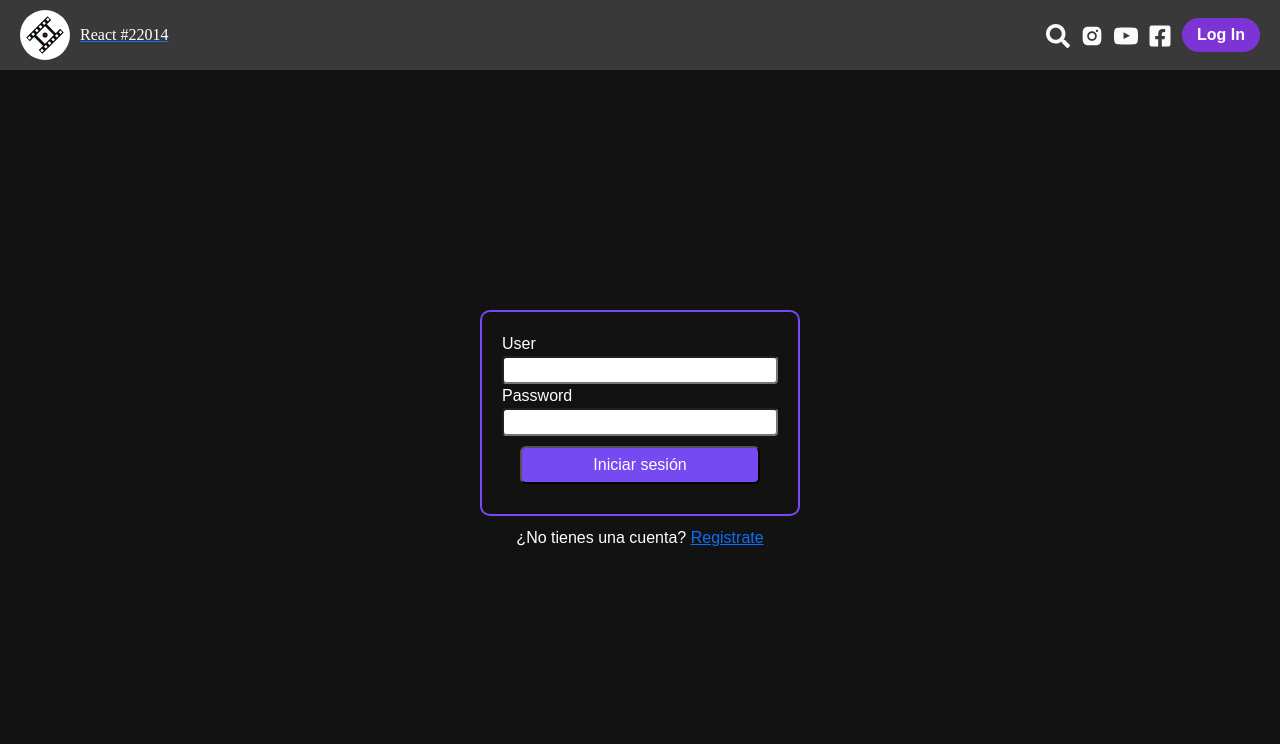
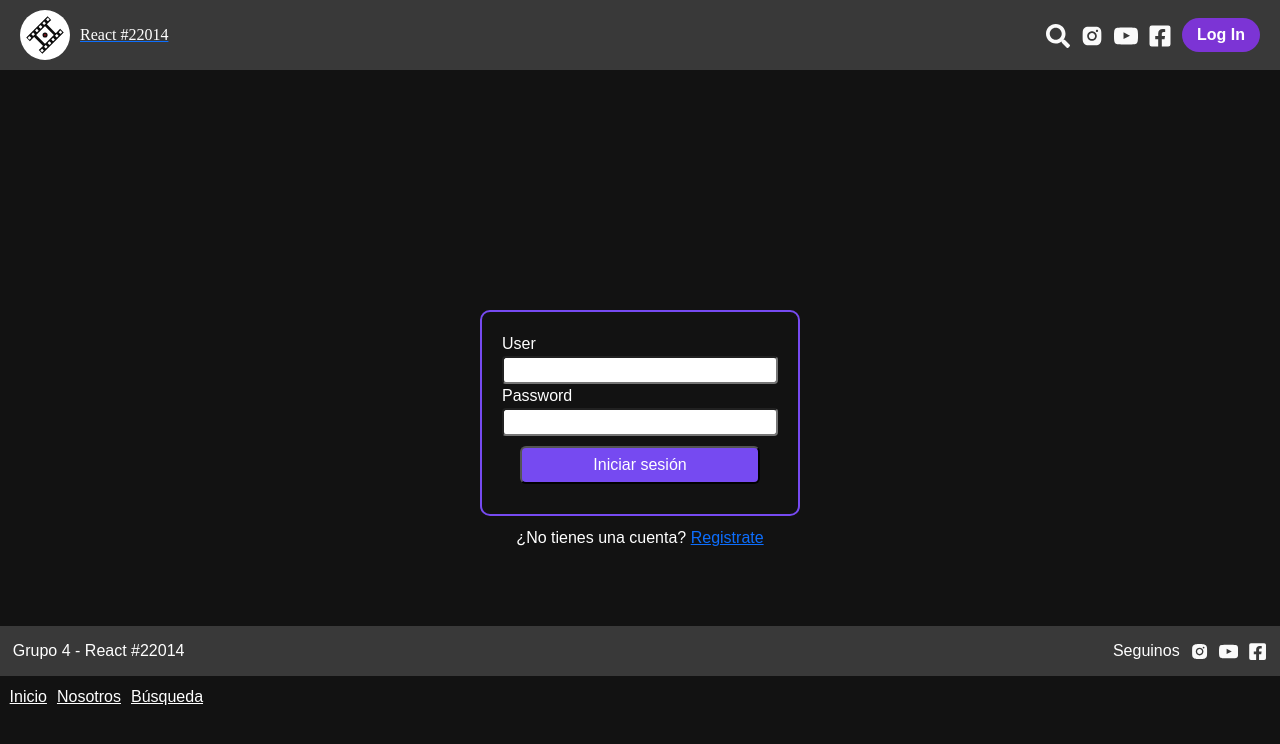
Before and after one commit to shangayar/Productora, a React (Vite) app: page /IniciarSesion in a window 1280 px wide. Shown: the top 744 px of the page. Built offline with nearby package versions, Linux system fonts and the light colour scheme; a web font is replaced by a local one.

Commit message:
Probando routing

```diff
--- a/src/components/Homepage.jsx
+++ b/src/components/Homepage.jsx
@@ -1,5 +1,4 @@
 import React, { useEffect, useState } from 'react'
-import Footer from './Footer'
 
 import '../styles/homepage.css';
 import { Card, Container, Col, Row} from 'react-bootstrap'
@@ -174,26 +173,25 @@ function Homepage(){
 
                             <Col className="centerHorizontal">
                                 <div className="confian">
-                                    <img src="assets/img/warner.svg"></img>
+                                    <img src="./src/img/warner.svg"></img>
                                 </div>
                             </Col>
 
                             <Col className="centerHorizontal">
                                 <div className="confian">
-                                    <img src="assets/img/sony.svg"></img>
+                                    <img src="./src/img/sony.svg"></img>
                                 </div>
                             </Col>
 
                             <Col className="centerHorizontal">
                                 <div className="confian">
-                                    <img src="assets/media/paramount.svg"></img>
+                                    <img src="./src/img/paramount.svg"></img>
                                 </div>
                             </Col>
                         </Row>
                     </div>
                 </article>
             </section>
-            <Footer></Footer>
         </div>
     )
 }
--- a/src/components/Navbar.jsx
+++ b/src/components/Navbar.jsx
@@ -1,6 +1,7 @@
 import React from 'react';
 import Homepage from '../components/Homepage'
 import Login from '../components/Login'
+
 import SearchPage from '../components/SearchPage'
 import Formulario from './FormularioRegistro'
 import Nosotros from './Nosotros'
@@ -21,6 +22,33 @@ function openMenu(){
     navBar__hamburger.classList.toggle("active");
     navBar__menu.classList.toggle("active");
 };
+
+function Footer(){
+    return(
+        <div>
+            <footer>
+                <section>
+                    <div>
+                        <p>Grupo 4 - React #22014</p>
+                    </div>
+                    <ul>
+                        <li>Seguinos</li>
+                        <li><a href="https://www.instagram.com/" target='_blank'><AiFillInstagram style={ {fill: "#fafafa", fontSize:"1.2rem"} } /></a></li>
+                        <li><a href="https://www.youtube.com/" target='_blank'><ImYoutube style={ {fill: "#fafafa", fontSize:"1.2rem"} } /></a></li>
+                        <li><a href="https://www.facebook.com/" target='_blank'><FaFacebookSquare style={ {fill: "#fafafa", fontSize:"1.2rem"} } /></a></li>
+                    </ul>
+                </section>
+                <section>
+                    <ul>
+                        <li><Link to="/">Inicio</Link></li>
+                        <li><Link to="/Nosotros">Nosotros</Link></li>
+                        <li><Link to="/Buscar">Búsqueda</Link></li>
+                    </ul>
+                </section>
+            </footer>
+        </div>
+    )
+}
 
 function Navbar(){
     //Hamburger menu for small devices
@@ -62,6 +90,7 @@ function Navbar(){
                     <Route path="/IniciarSesion" element={<Login />}>
                     </Route>
                 </Routes>
+                <Footer></Footer>
             </Router>
         </div>
     )
```
